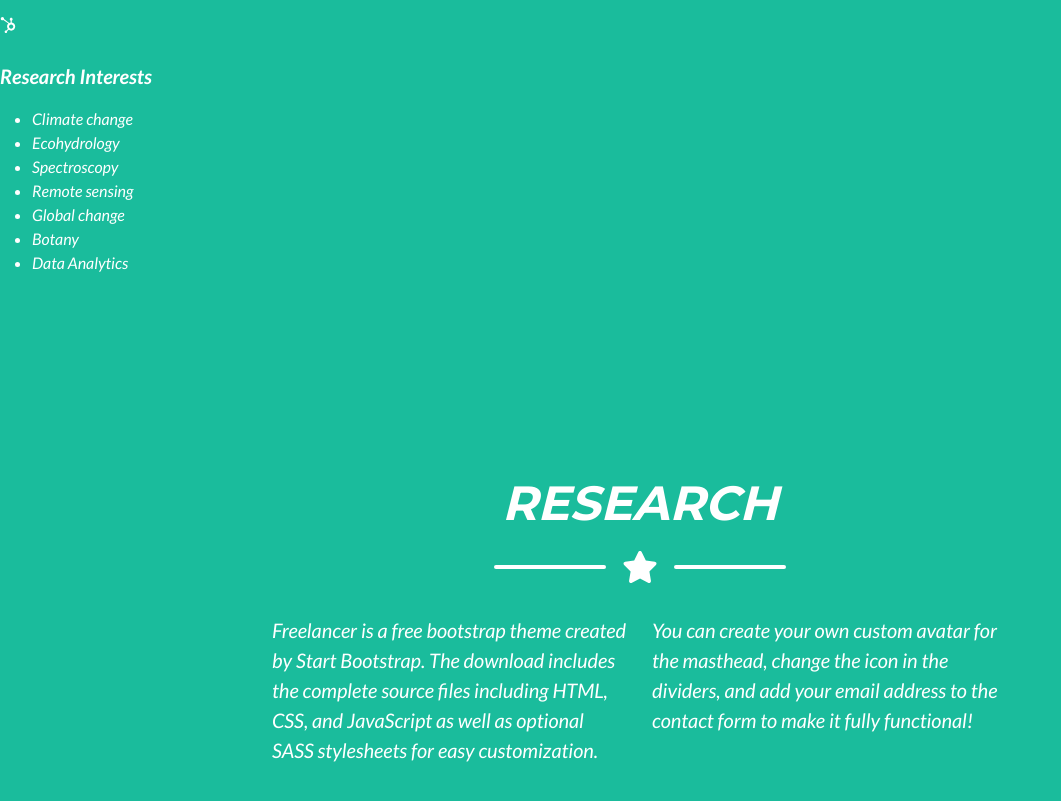
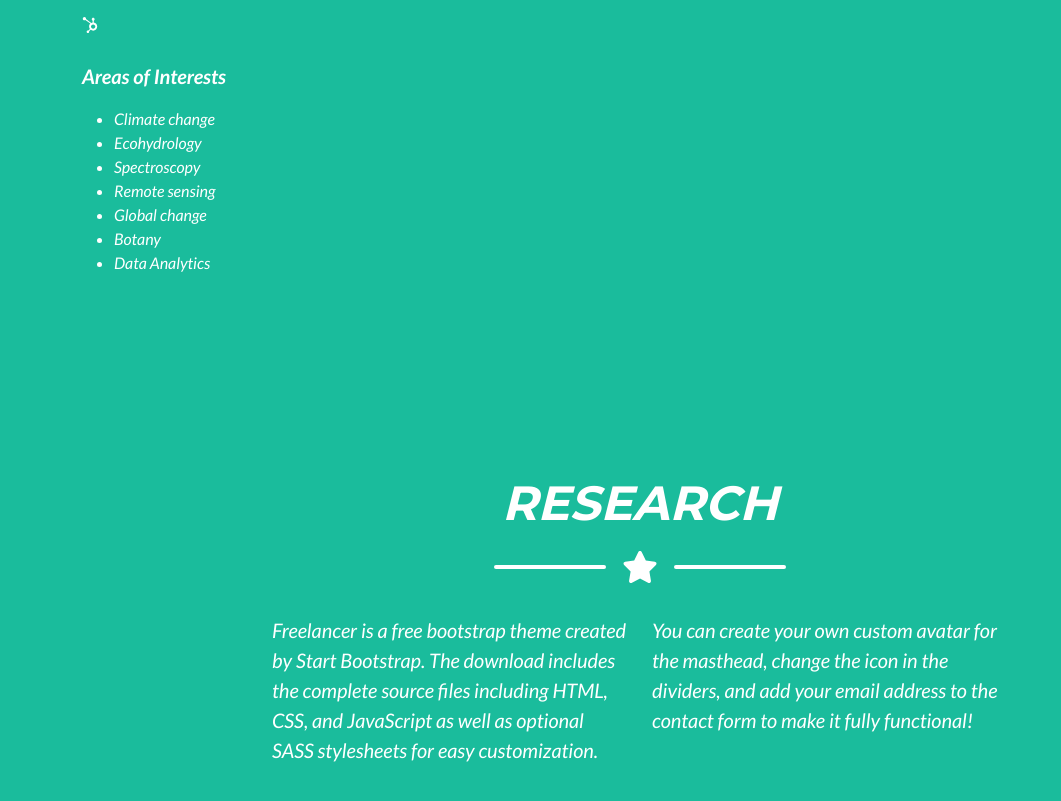
Before and after one commit to drylandscience/drylandscience.github.io, a plain HTML site: page index.html in a window 1280 px wide. Shown: the part 1589-2390 px from the top of the page, without its empty margins (0-1061 px from the left). Drawn offline with nearby package versions, Linux system fonts and the light colour scheme; files whose address does not match are found by name.

Commit message:
Update index.html

```diff
--- a/index.html
+++ b/index.html
@@ -98,9 +98,8 @@
                   <li>QGIS</li>
                   <li>R</li></i>
                  </ul>
-                </div>
                <i class="fa-brands fa-hubspot"></i>
-                <p><br><i><b><i style="font-size:20px" class="col-md-4";</i> Research Interests</b><br></i></p>
+                <p><br><i><b><i style="font-size:20px" class="col-md-4";</i> Areas of Interests</b><br></i></p>
                  <ul><i>
                  <li>Climate change</li>
                  <li>Ecohydrology</li>
@@ -110,7 +109,6 @@
                  <li>Botany</li>
                  <li>Data Analytics</li></i>
                 </ul>
-               </div>
               </div>
              </div>
             </section>
```
